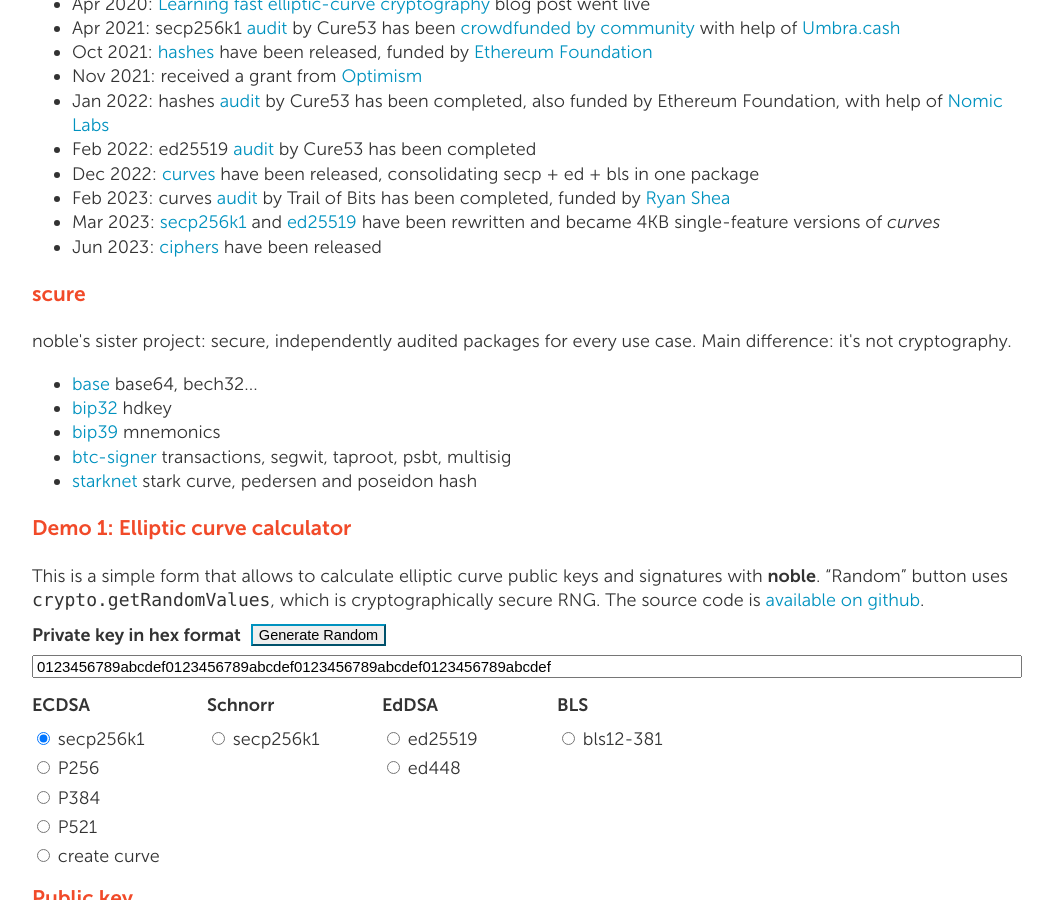
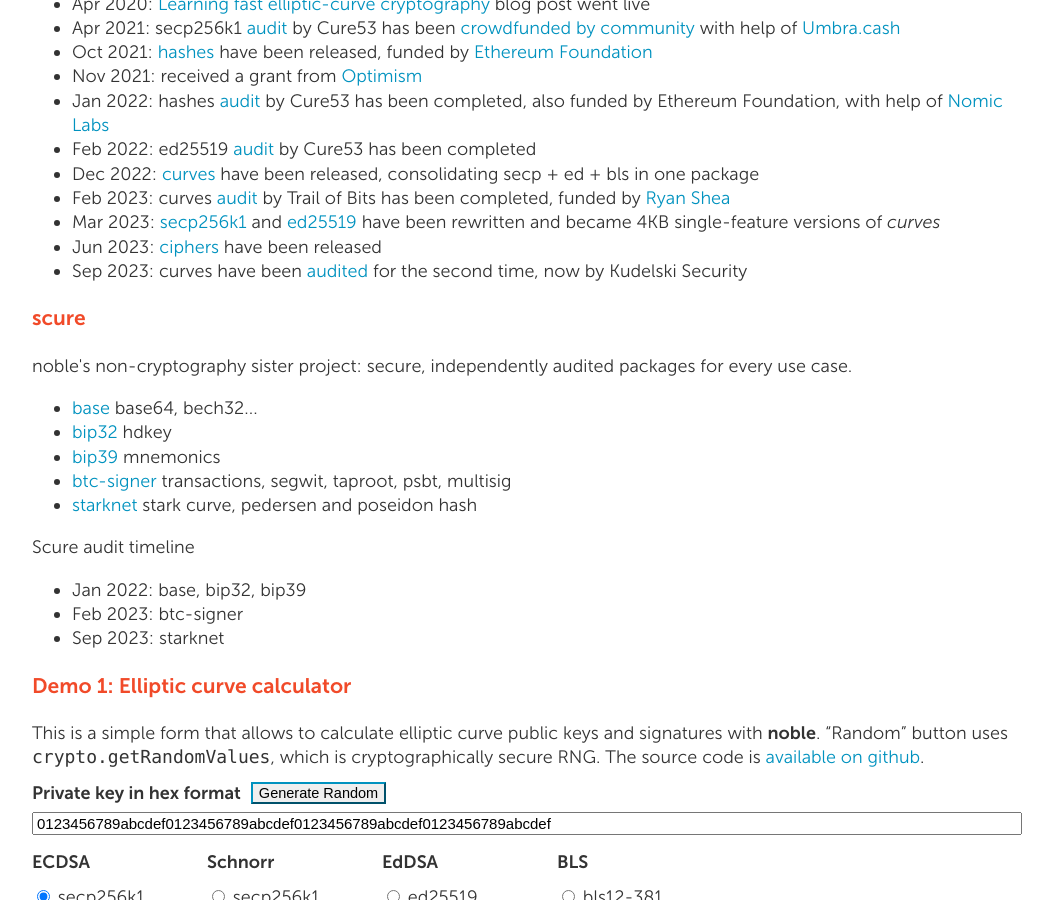
Before and after one commit to yanguly/paulmillr.github.io, a Jekyll site: the page built from noble/index.html, in a window 1280 px wide and 900 px high, scrolled down 856 px. Shown: the whole window, without its empty margins (118-1171 px from the left). Built offline with Jekyll 4.4.1, drawn with Linux system fonts in a browser that asks for light colours.

Commit message:
noble upd

```diff
--- a/noble/index.html
+++ b/noble/index.html
@@ -49,16 +49,23 @@
       <li>Feb 2023: curves <a href="https://github.com/trailofbits/publications/blob/master/reviews/2023-01-ryanshea-noblecurveslibrary-securityreview.pdf">audit</a> by Trail of Bits has been completed, funded by <a href="https://www.shea.io">Ryan Shea</a></li>
       <li>Mar 2023: <a href="https://github.com/paulmillr/noble-secp256k1/releases/tag/2.0.0">secp256k1</a> and <a href="https://github.com/paulmillr/noble-ed25519/releases/tag/2.0.0">ed25519</a> have been rewritten and became 4KB single-feature versions of <em>curves</em></li>
       <li>Jun 2023: <a href="https://github.com/paulmillr/noble-ciphers">ciphers</a> have been released</li>
+      <li>Sep 2023: curves have been <a href="https://github.com/paulmillr/noble-curves/blob/main/audit/2023-09-kudelski-audit-starknet.pdf">audited</a> for the second time, now by Kudelski Security</li>
     </ul>
 
     <h3 id="scure">scure</h3>
-    <p>noble's sister project: secure, independently audited packages for every use case. Main difference: it's not cryptography.
+    <p>noble's non-cryptography sister project: secure, independently audited packages for every use case.
     <ul>
       <li><a href="https://github.com/paulmillr/scure-base">base</a> base64, bech32...</li>
       <li><a href="https://github.com/paulmillr/scure-bip32">bip32</a> hdkey</li>
       <li><a href="https://github.com/paulmillr/scure-bip39">bip39</a> mnemonics</li>
       <li><a href="https://github.com/paulmillr/scure-btc-signer">btc-signer</a> transactions, segwit, taproot, psbt, multisig</li>
       <li><a href="https://github.com/paulmillr/scure-starknet">starknet</a> stark curve, pedersen and poseidon hash</li>
+    </ul>
+    <p>Scure audit timeline</p>
+    <ul>
+      <li>Jan 2022: base, bip32, bip39</li>
+      <li>Feb 2023: btc-signer</li>
+      <li>Sep 2023: starknet</li>
     </ul>
     </p>
   </section>
```
